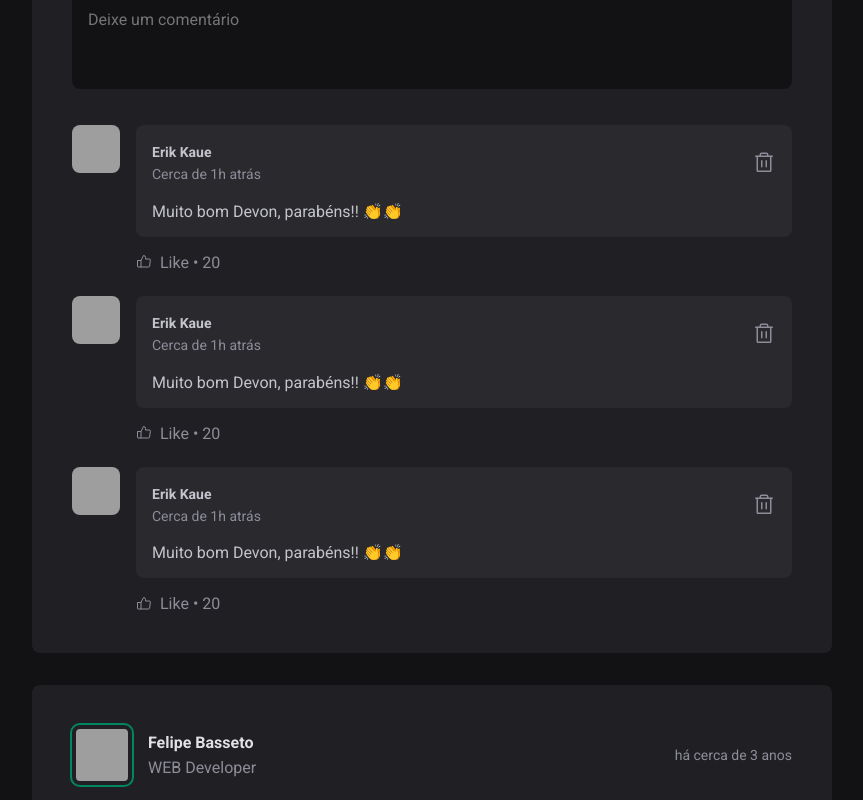
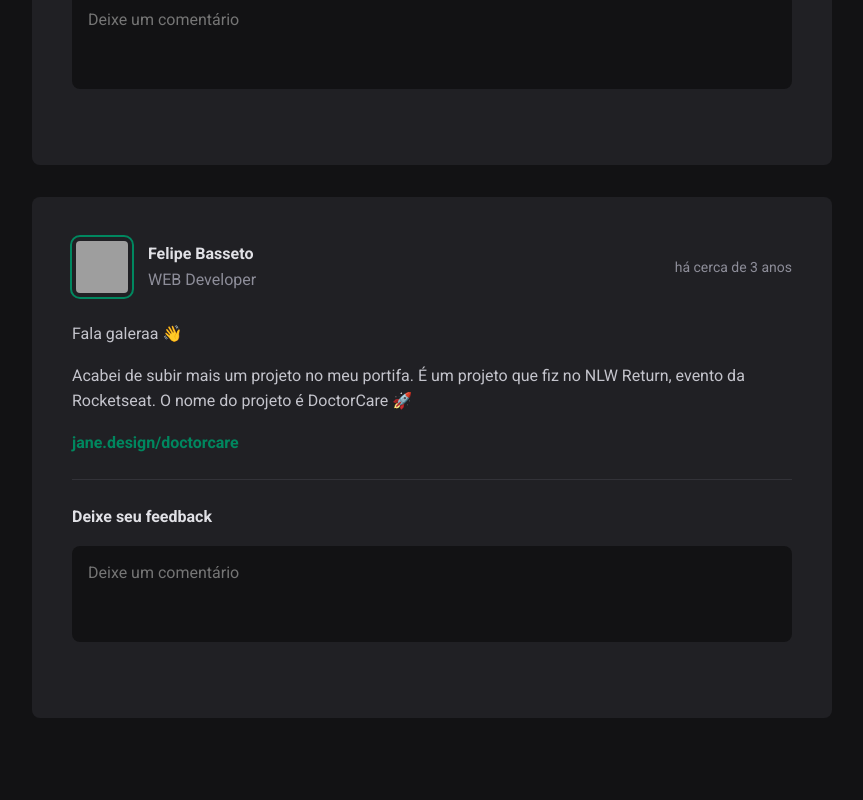
Before and after one commit to Kaue-Luz/RocketSeat-React, a React (Vite) app in the folder 01-fundamentos-reactjs/: page / in a window 1280 px wide. Shown: the part 460-1260 px from the top of the page, without its empty margins (352-1215 px from the left). After the commit the page ends 1210 px from the top, so only its background shows below. Built offline with nearby package versions, Linux system fonts and the light colour scheme; grey boxes are pictures that could not be loaded.

Commit message:
Os motores do React - Estado (useState)

```diff
--- a/01-fundamentos-reactjs/src/components/Post.jsx
+++ b/01-fundamentos-reactjs/src/components/Post.jsx
@@ -1,3 +1,5 @@
+/* eslint-disable react/jsx-key */
+/* eslint-disable no-unused-vars */
 /* eslint-disable react/prop-types */
 import { format, formatDistanceToNow } from "date-fns";
 import ptBR from "date-fns/locale/pt-BR";
@@ -5,6 +7,7 @@
 import { Avatar } from "./Avatar";
 import { Comment } from "./Comment";
 import styles from "./Post.module.css";
+import { useState } from "react";
 
 export function Post({ author, content, publishedAt }) {
   const publishedDateFormatted = format(
@@ -17,6 +20,14 @@
     locale: ptBR,
     addSuffix: true,
   });
+
+  const [comments, setComments] = useState([ ])
+
+  function createNewComment() {
+    event.preventDefault()
+
+    setComments([...comments, comments.length + 1])
+  }
 
   return (
     <article className={styles.post}>
@@ -49,7 +60,7 @@
         })}
       </div>
 
-      <form className={styles.commentForm}>
+      <form onSubmit={createNewComment} className={styles.commentForm}>
         <strong>Deixe seu feedback</strong>
 
         <textarea placeholder="Deixe um comentário" />
@@ -60,9 +71,9 @@
       </form>
 
       <div className={styles.commentList}>
-        <Comment />
-        <Comment />
-        <Comment />
+        {comments.map((comment) => {
+          return <Comment />;
+        })}
       </div>
     </article>
   );
```
Also changed, not shown: 01-fundamentos-reactjs/src/components/Sidebar.jsx (+5 -5 lines).
